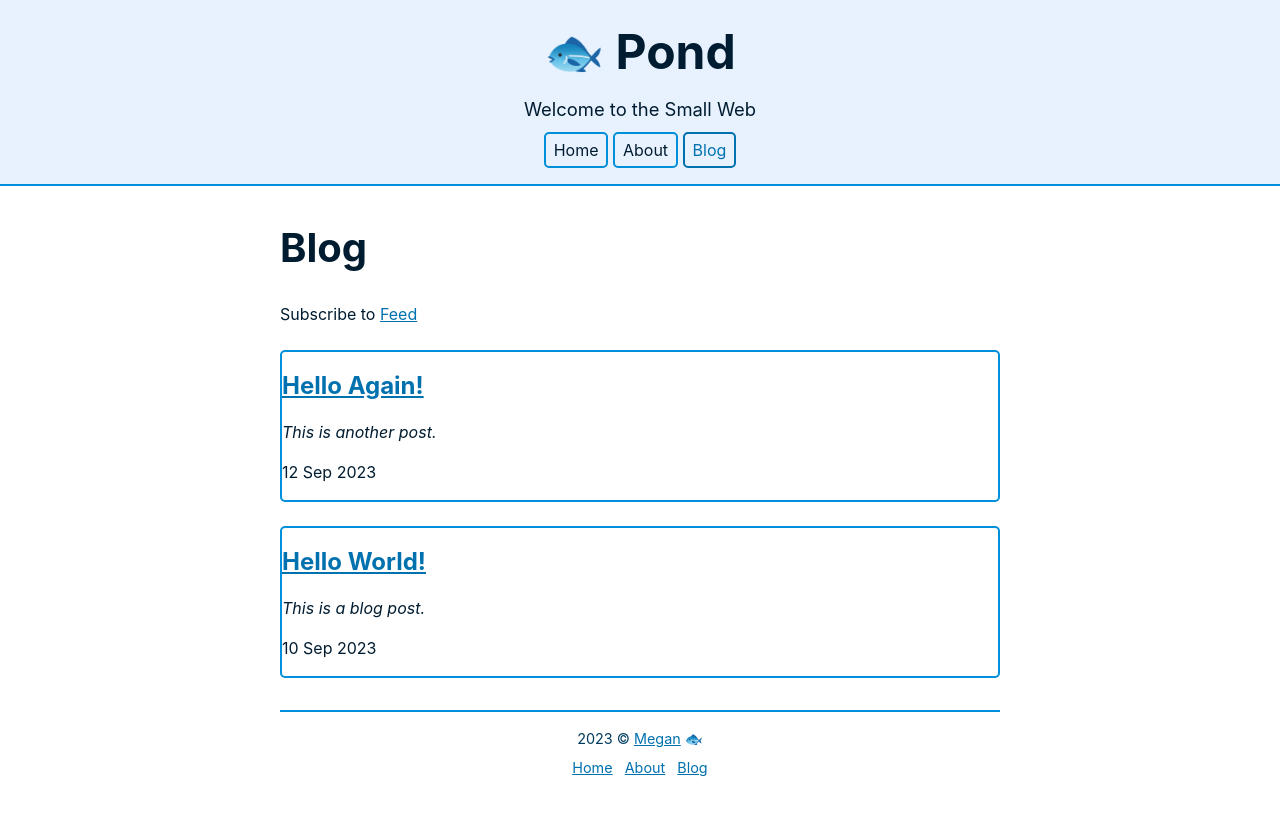
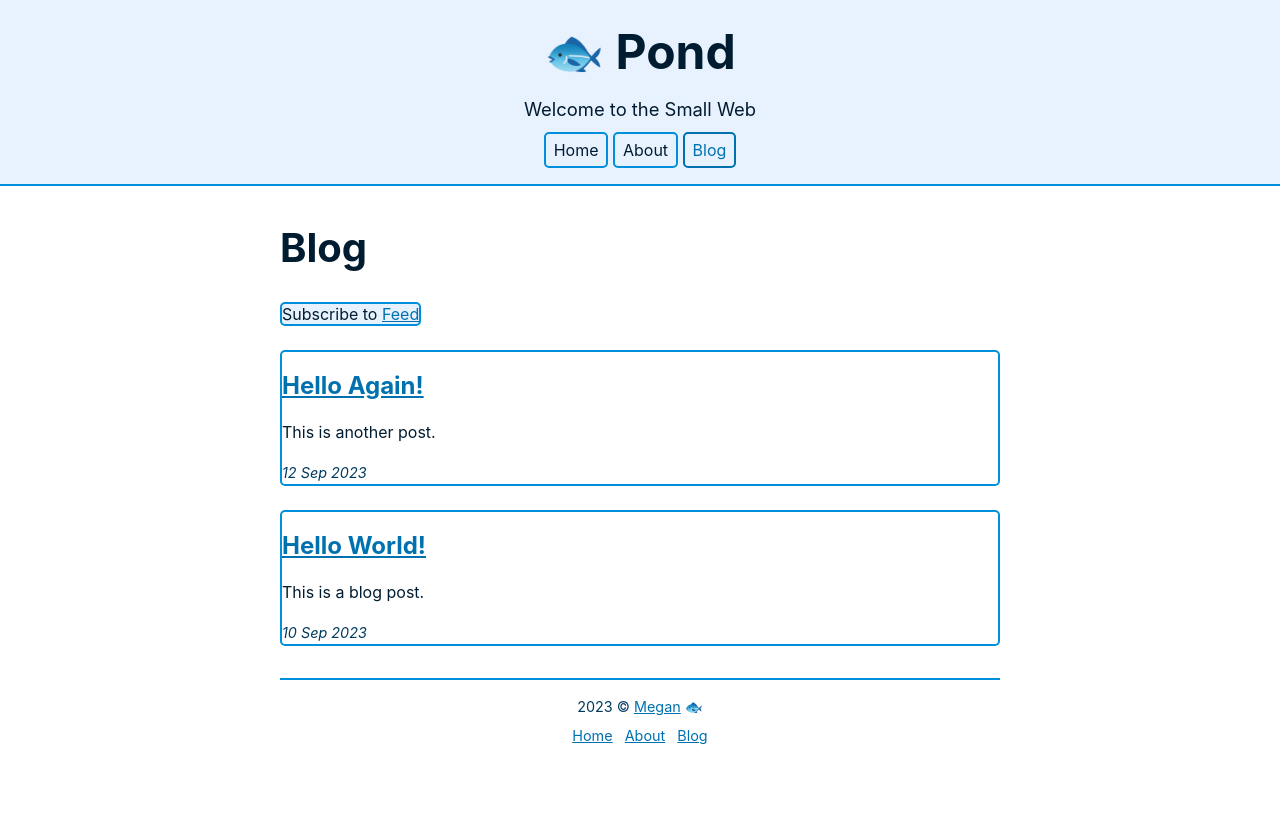
Before and after one commit to megdna/pond, a Jekyll site: the page built from blog.md, in a window 1280 px wide. Shown: the top 816 px of the page. Built offline with Jekyll 4.4.1, drawn with Linux system fonts in a browser that asks for light colours.

Commit message:
Update blog

```diff
--- a/blog.md
+++ b/blog.md
@@ -4,12 +4,12 @@ permalink: /blog
 title: Blog
 image: /images/blue.jpg
 ---
-<div class="notice">Subscribe to <a href="{{ site.baseurl }}/feed" target="_blank">Feed</a></div>
+<notice>Subscribe to <a href="{{ site.baseurl }}/feed" target="_blank">Feed</a></notice>
 
 {% for post in site.posts %}
 <article>
   <h4><a href="{{ post.url | prepend: site.baseurl | prepend: site.url }}">{{ post.title }}</a></h4>
-  <p><i>{{ post.description }}</i></p>
-  <p class="meta">{{ post.date | date_to_string }}</p>
+  <p>{{ post.description }}</p>
+  <cite>{{ post.date | date_to_string }}</cite>
 </article>
 {% endfor %}
```
